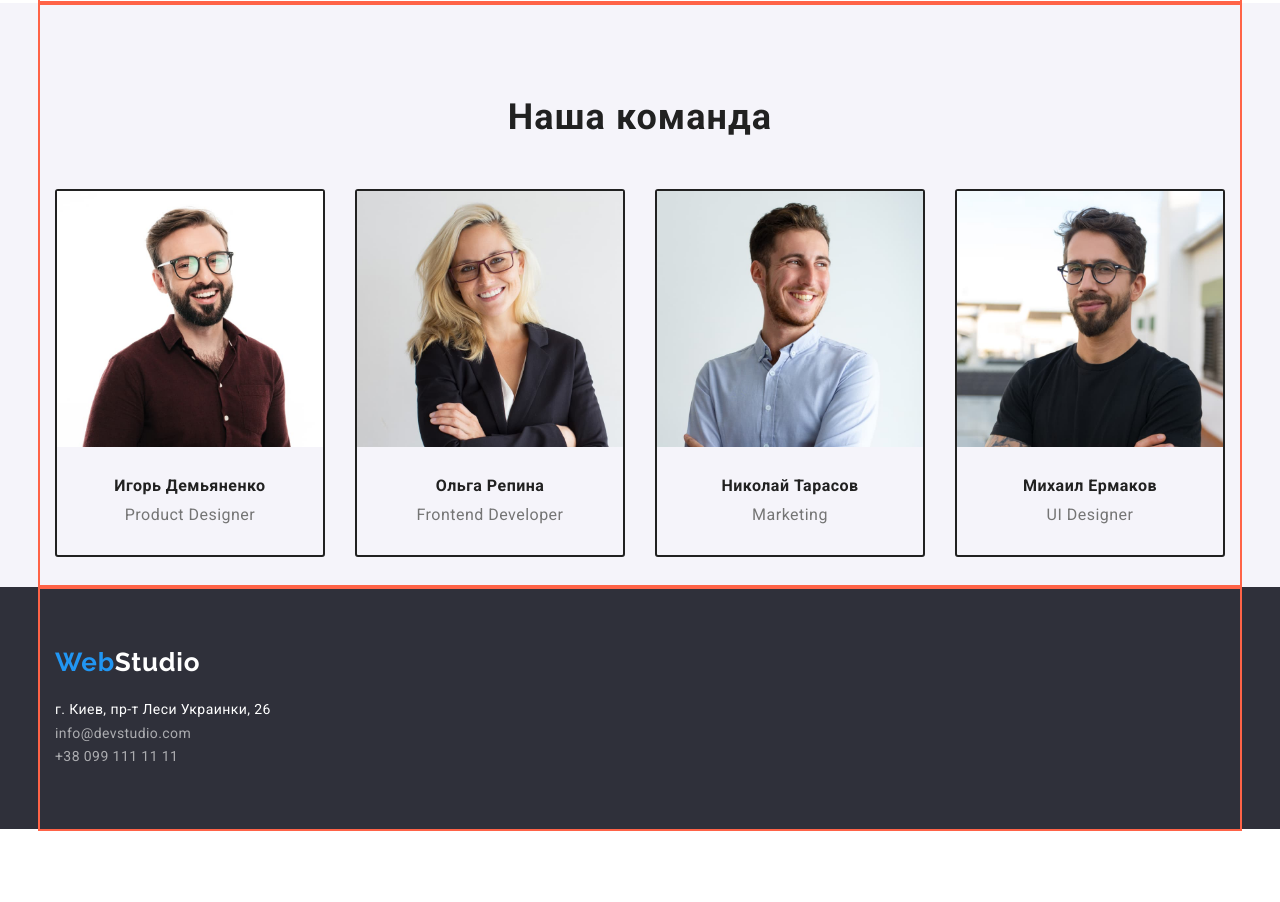
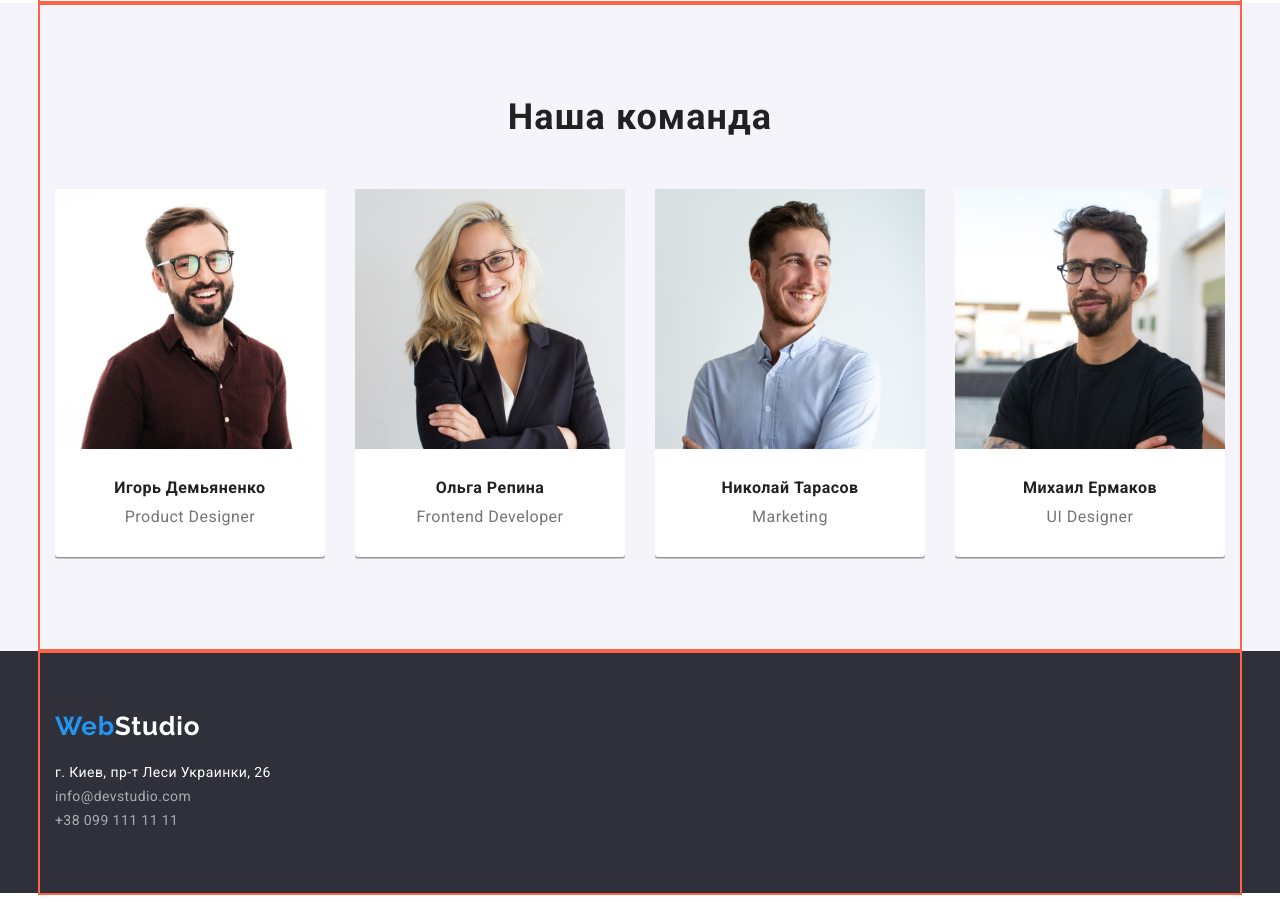
Before and after one commit to nastia-sgn/goit-markup-hw-03., a plain HTML site: page index.html in a window 1280 px wide. Shown: the part 1469-2371 px from the top of the page. Before the commit the page ends 2307 px from the top, so only its background shows below. Drawn offline with Linux system fonts and the light colour scheme.

Commit message:
people card

```diff
--- a/css/styles.css
+++ b/css/styles.css
@@ -278,10 +278,13 @@ img {
 .section-img .section-list {
   margin-bottom: 94px;
 }
+/* ----------------PEOPLE CARD------------ */
 .list-people .section-list {
-  margin-bottom: 30px;
-  border: 2px solid;
+  background-color: #ffffff;
+  margin-bottom: 94px;
   border-radius: 3px;
+  /* border: 2px solid #757575; */
+  box-shadow: 0px 2px rgba(0, 0, 0, 0.2), 0px 1px rgba(0, 0, 0, 0.14), 0px 1px rgba(0, 0, 0, 0.12);
 }
 
 .list-people {
```
